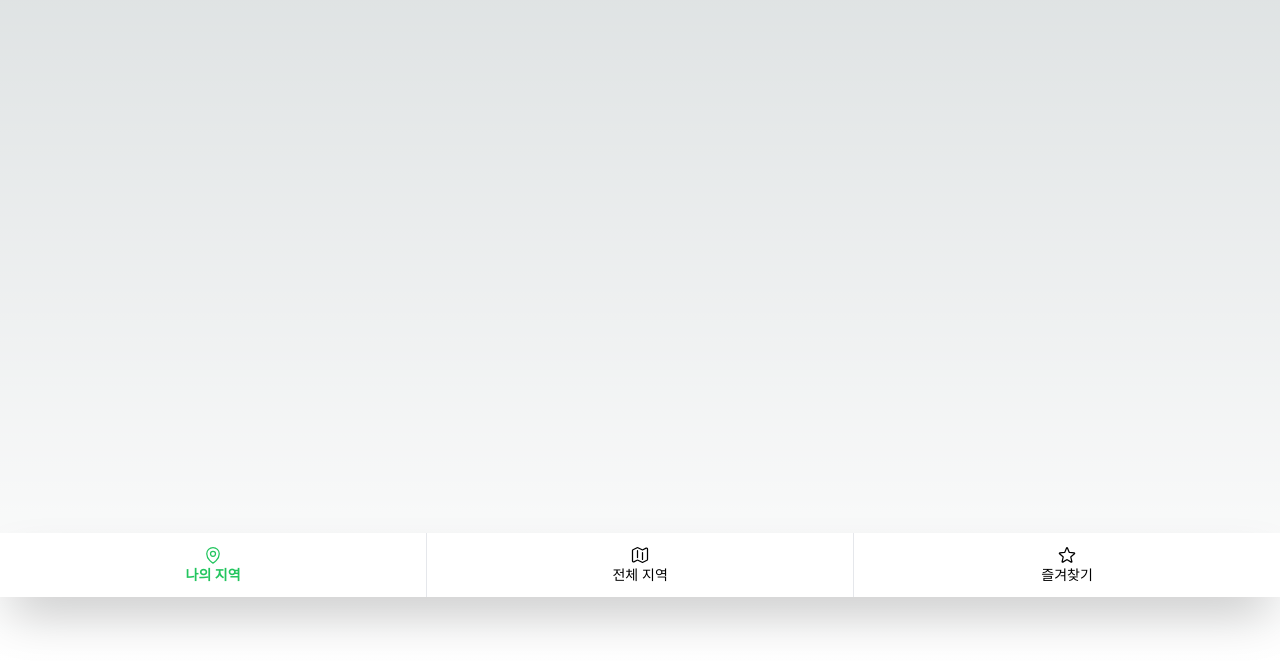
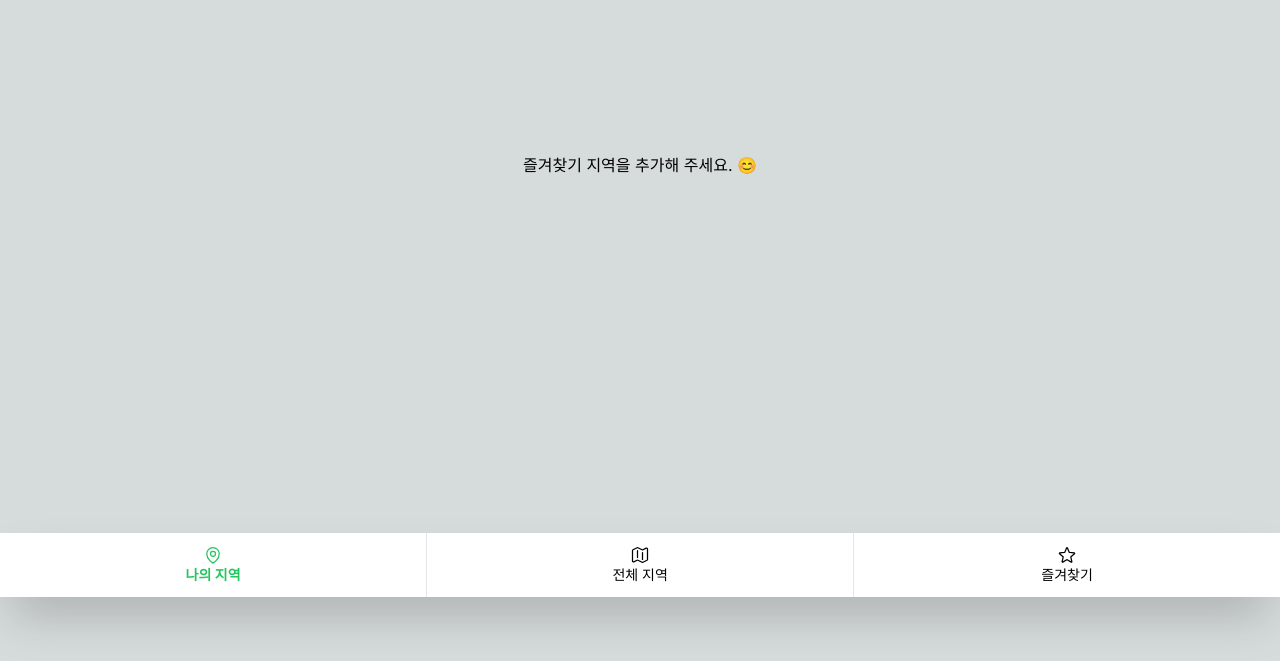
Before and after one commit to seonew/dust-notify, a Next.js app: page /favorites in a window 1280 px wide. Shown: the part 203-864 px from the top of the page. After the commit the page ends 800 px from the top, so only its background shows below. Built offline with nearby package versions, Linux system fonts and the light colour scheme.

Commit message:
Modified CSS of `BottomTabs` component from `position: sticky` to `position: fixed`

```diff
--- a/app/favorites/page.tsx
+++ b/app/favorites/page.tsx
@@ -6,10 +6,18 @@ import Card from "@/components/Card";
 
 export default function Favorites() {
   const list = useSelector((state: RootState) => state.favorite.items);
+  const flexCSS = "flex flex-col h-full";
+  const fixedCSS = "fixed left-0 top-0 right-0 bottom-16";
 
   return (
-    <main className="flex min-h-screen flex-col justify-center">
-      <div className="flex flex-col items-center">
+    <div className={`${fixedCSS}`}>
+      <main className={`${flexCSS} w-screen`}>
+        {!list || list.length === 0 ? (
+          <div className={`${flexCSS} items-center`}>
+            <p className="m-auto">즐겨찾기 지역을 추가해 주세요. 😊</p>
+          </div>
+        ) : (
+          <div className={`${flexCSS} items-center overflow-y-auto`}>
             {list &&
               list?.map((item, index) => {
                 return (
@@ -19,6 +27,8 @@ export default function Favorites() {
                 );
               })}
           </div>
+        )}
       </main>
+    </div>
   );
 }
--- a/app/page.tsx
+++ b/app/page.tsx
@@ -13,6 +13,7 @@ export default function Home() {
   const dispatch = useDispatch();
   const [sidoName, setSidoName] = useState("서울");
   const data = useData(sidoName);
+  const fixedCSS = "fixed top-0 left-0 right-0 bottom-16 overflow-auto";
 
   const handleChangeItem = (e) => {
     setSidoName(e.target.value);
@@ -26,7 +27,8 @@ export default function Home() {
   }, [data, dispatch, list]);
 
   return (
-    <main className="flex min-h-screen flex-col justify-center">
+    <div className={`${fixedCSS}`}>
+      <main className={`flex min-h-screen flex-col justify-center`}>
         <div className="p-2 flex items-center justify-center">
           <select onChange={handleChangeItem}>
             {area.map((item, index) => (
@@ -47,5 +49,6 @@ export default function Home() {
             })}
         </div>
       </main>
+    </div>
   );
 }
--- a/components/BottomTabs.tsx
+++ b/components/BottomTabs.tsx
@@ -9,13 +9,16 @@ const BottomTabs = () => {
   const iconCSS = "w-5 h-5 m-auto";
   const activeCSS = "text-green-500 font-semibold";
   const [active, setActive] = useState("1");
+  const fixedCSS = "fixed w-full left-0";
 
   const handleClickItem = (current) => () => {
     setActive(current);
   };
 
   return (
-    <div className="flex items-center justify-between h-16 text-sm sticky bottom-0 z-50 bg-white divide-x shadow-2xl">
+    <div
+      className={`${fixedCSS} flex items-center justify-between h-16 text-sm bottom-0 z-50 bg-white divide-x shadow-2xl`}
+    >
       <Link
         href="/"
         className={`${tabCSS} ${active === "1" ? activeCSS : ""}`}
```
Lines whose indentation alone changed are shown as unchanged.
